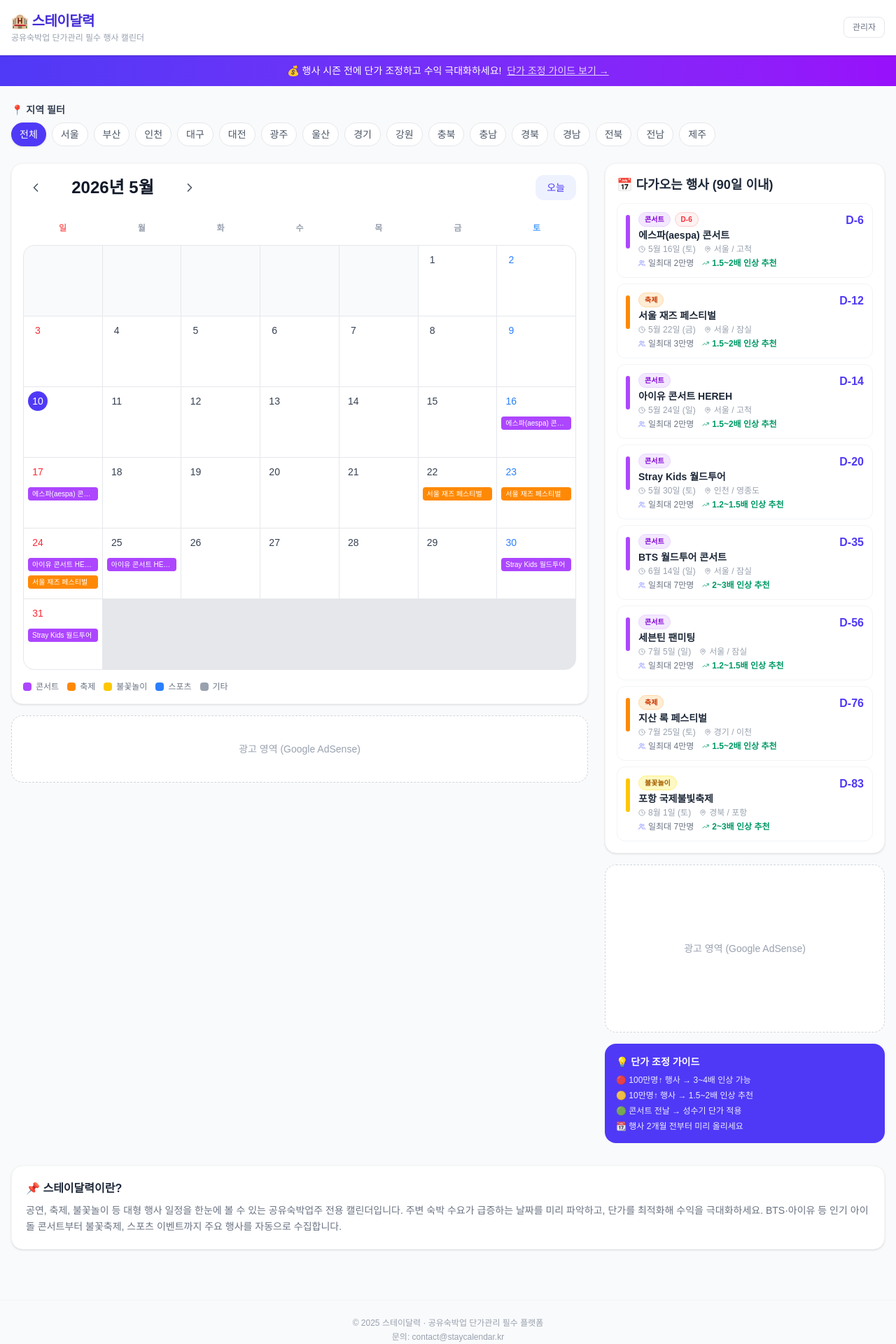
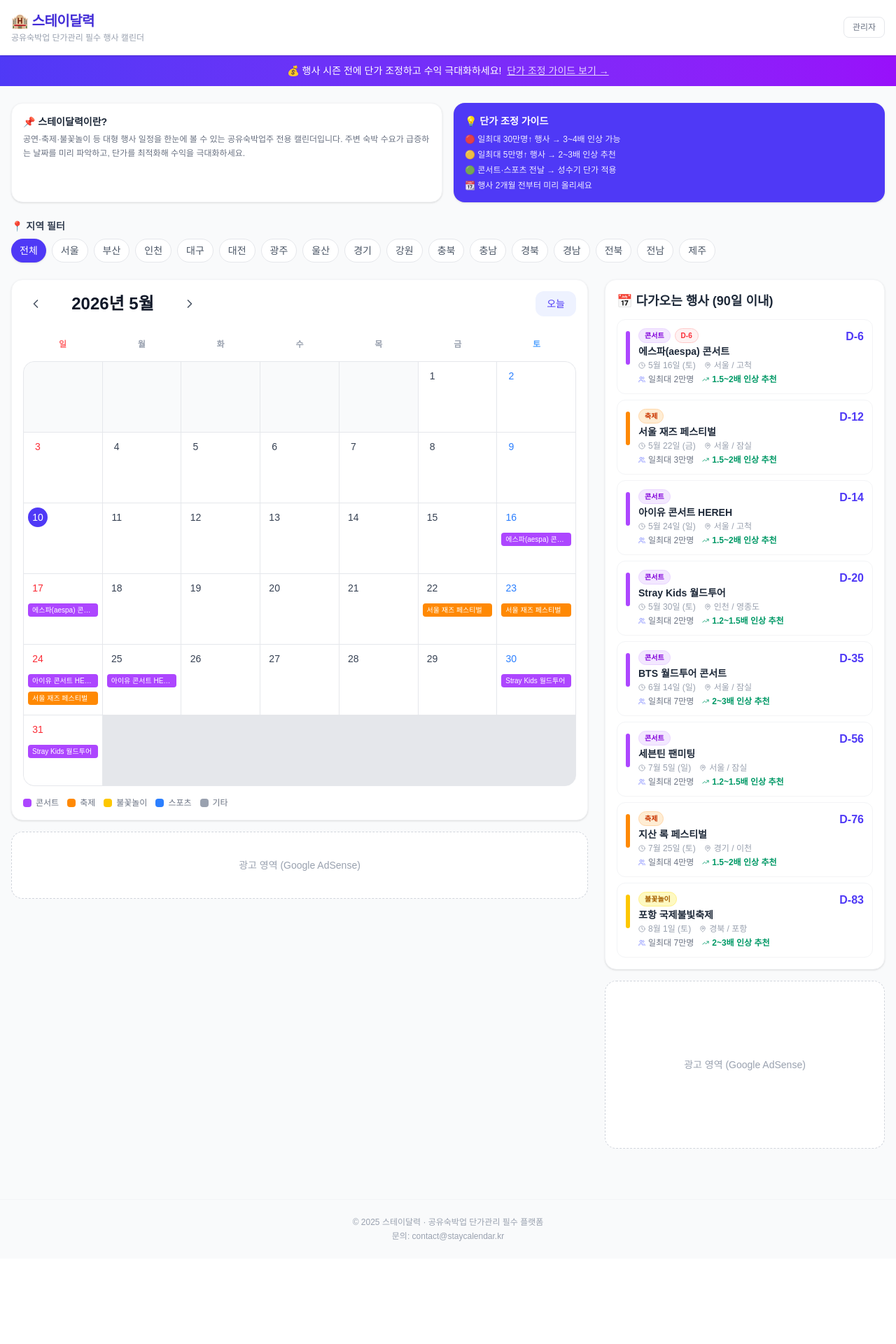
Before and after one commit to yunseon0308-gif/stay-calendar, a Next.js app: page / in a window 1280 px wide. Shown: the top 1920 px of the page at 70% size. After the commit the page ends 1798 px from the top, so only its background shows below. Built offline with nearby package versions, Linux system fonts and the light colour scheme.

Commit message:
refactor: 단가조정가이드·스테이달력소개 상단으로 이동
Co-Authored-By: Claude Sonnet 4.6 <noreply@anthropic.com>

```diff
--- a/src/app/page.tsx
+++ b/src/app/page.tsx
@@ -36,6 +36,30 @@ export default function Home() {
       </div>
 
       <main className="max-w-7xl mx-auto px-4 py-6">
+
+        {/* 소개 + 단가 조정 가이드 (상단 2컬럼) */}
+        <div className="grid grid-cols-1 md:grid-cols-2 gap-4 mb-6">
+          {/* 스테이달력이란? */}
+          <div className="bg-white rounded-2xl border border-gray-100 p-4 shadow-sm">
+            <h2 className="text-sm font-bold text-gray-800 mb-1.5">📌 스테이달력이란?</h2>
+            <p className="text-xs text-gray-500 leading-relaxed">
+              공연·축제·불꽃놀이 등 대형 행사 일정을 한눈에 볼 수 있는 공유숙박업주 전용 캘린더입니다.
+              주변 숙박 수요가 급증하는 날짜를 미리 파악하고, 단가를 최적화해 수익을 극대화하세요.
+            </p>
+          </div>
+
+          {/* 단가 조정 가이드 */}
+          <div className="bg-indigo-600 rounded-2xl p-4 text-white shadow-sm">
+            <p className="text-sm font-bold mb-2">💡 단가 조정 가이드</p>
+            <ul className="text-xs space-y-1.5 opacity-90">
+              <li>🔴 일최대 30만명↑ 행사 → 3~4배 인상 가능</li>
+              <li>🟡 일최대 5만명↑ 행사 → 2~3배 인상 추천</li>
+              <li>🟢 콘서트·스포츠 전날 → 성수기 단가 적용</li>
+              <li>📆 행사 2개월 전부터 미리 올리세요</li>
+            </ul>
+          </div>
+        </div>
+
         {/* 지역 필터 */}
         <div className="mb-6">
           <p className="text-sm font-semibold text-gray-700 mb-2">📍 지역 필터</p>
@@ -67,30 +91,7 @@ export default function Home() {
             <div className="bg-white border border-dashed border-gray-300 rounded-2xl h-60 flex items-center justify-center text-gray-400 text-sm">
               광고 영역 (Google AdSense)
             </div>
-
-            {/* 단가 조정 가이드 */}
-            <div className="bg-indigo-600 rounded-2xl p-4 text-white">
-              <p className="text-sm font-bold mb-2">💡 단가 조정 가이드</p>
-              <ul className="text-xs space-y-1.5 opacity-90">
-                <li>🔴 100만명↑ 행사 → 3~4배 인상 가능</li>
-                <li>🟡 10만명↑ 행사 → 1.5~2배 인상 추천</li>
-                <li>🟢 콘서트 전날 → 성수기 단가 적용</li>
-                <li>📆 행사 2개월 전부터 미리 올리세요</li>
-              </ul>
-            </div>
           </div>
-        </div>
-
-        {/* 소개 */}
-        <div className="mt-8 bg-white rounded-2xl border border-gray-100 p-5 shadow-sm">
-          <h2 className="text-base font-bold text-gray-800 mb-2">
-            📌 스테이달력이란?
-          </h2>
-          <p className="text-sm text-gray-500 leading-relaxed">
-            공연, 축제, 불꽃놀이 등 대형 행사 일정을 한눈에 볼 수 있는 공유숙박업주 전용 캘린더입니다.
-            주변 숙박 수요가 급증하는 날짜를 미리 파악하고, 단가를 최적화해 수익을 극대화하세요.
-            BTS·아이유 등 인기 아이돌 콘서트부터 불꽃축제, 스포츠 이벤트까지 주요 행사를 자동으로 수집합니다.
-          </p>
         </div>
       </main>
 
```
